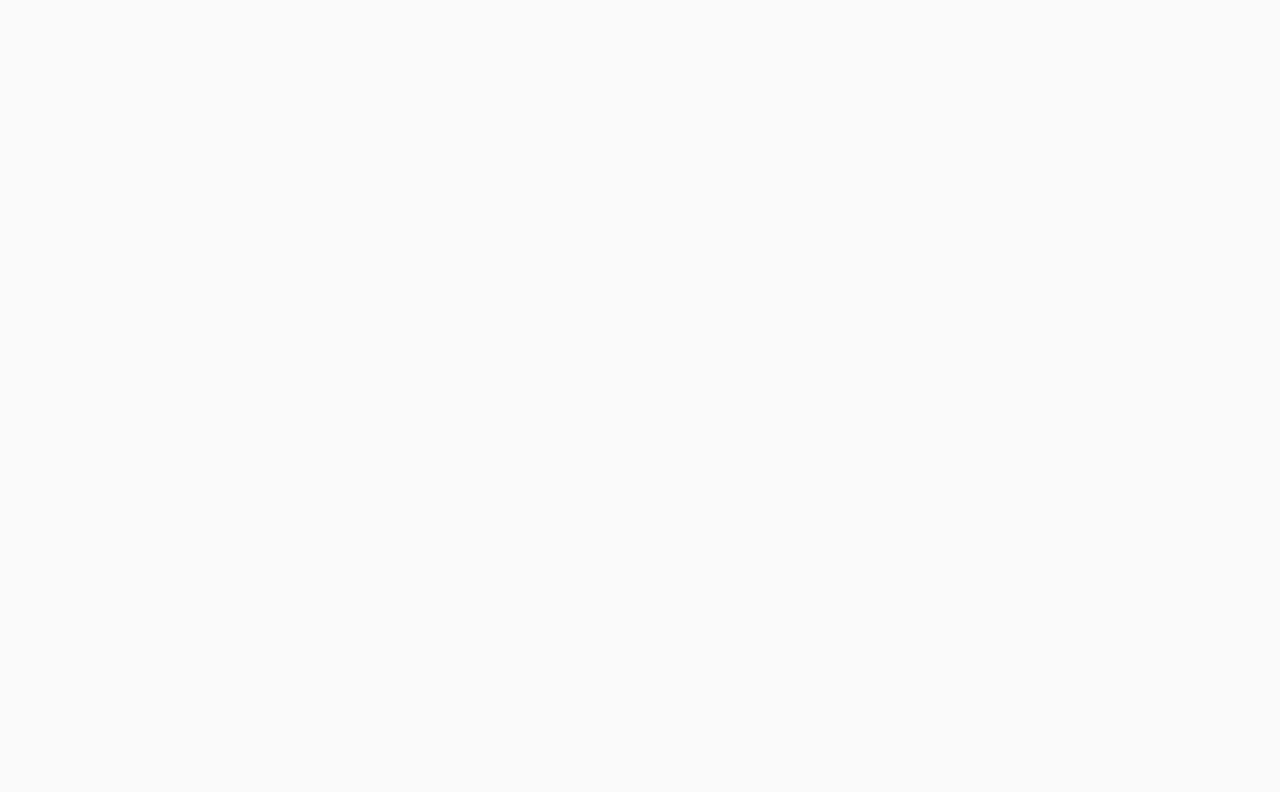
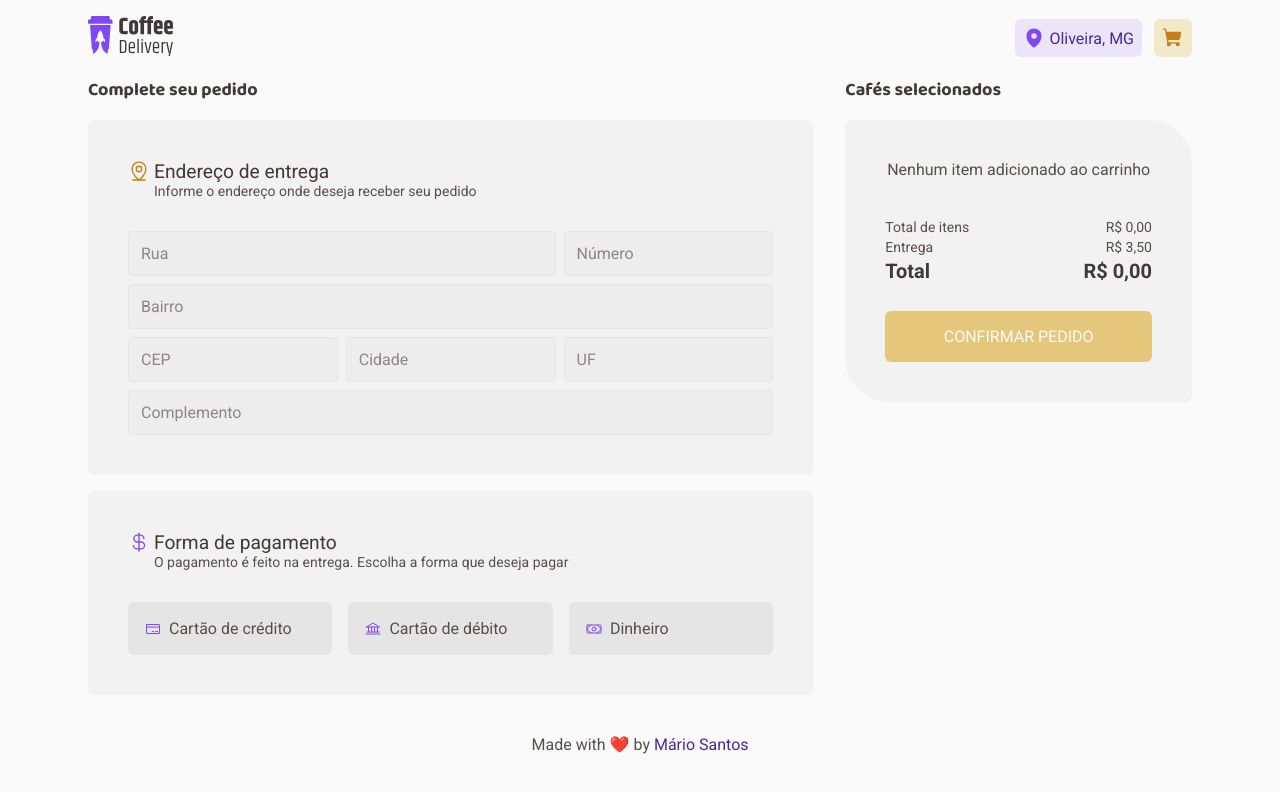
Before and after one commit to mariosantosdev/coffee-delivery, a React (Vite) app: page /checkout in a window 1280 px wide. Before the commit this address had no page. Shown: the top 792 px of the page. Built offline with nearby package versions, Linux system fonts and the light colour scheme.

Commit message:
create checkout page

```diff
--- a/src/Router.tsx
+++ b/src/Router.tsx
@@ -1,12 +1,14 @@
 import { Route, Routes } from "react-router-dom";
 import { HomePage } from "~/pages/Home";
 import { PublicLayout } from "~/layouts/Public";
+import { CheckoutPage } from "./pages/Checkout";
 
 export const Router = () => {
   return (
     <Routes>
       <Route path="/" element={<PublicLayout />}>
         <Route path="/" element={<HomePage />} />
+        <Route path="/checkout" element={<CheckoutPage />} />
       </Route>
     </Routes>
   );
--- /dev/null
+++ b/src/pages/Checkout/index.tsx
@@ -0,0 +1,34 @@
+import { FormProvider, SubmitHandler, useForm } from "react-hook-form";
+import { CartDetails } from "./components/CartDetails";
+import { CheckoutDetails } from "./components/CheckoutDetails";
+import { CheckoutContainer } from "./styles";
+
+type CheckoutFormData = {
+  postalCode: string;
+  street: string;
+  number: string;
+  complement?: string;
+  neighborhood: string;
+  city: string;
+  state: string;
+  payments: "credit" | "debit" | "cash";
+};
+
+export function CheckoutPage() {
+  const form = useForm<CheckoutFormData>();
+  const { handleSubmit } = form;
+
+  const onSubmit: SubmitHandler<CheckoutFormData> = (data) => {
+    console.log(data);
+  };
+
+  return (
+    <FormProvider {...form}>
+      <CheckoutContainer onSubmit={handleSubmit(onSubmit)}>
+        <CheckoutDetails />
+
+        <CartDetails />
+      </CheckoutContainer>
+    </FormProvider>
+  );
+}
--- /dev/null
+++ b/src/pages/Checkout/styles.ts
@@ -0,0 +1,9 @@
+import styled from "styled-components";
+
+export const CheckoutContainer = styled.form`
+  display: grid;
+  grid-template-columns: repeat(3, 1fr);
+  grid-template-areas: "checkout-details checkout-details cart-details";
+
+  gap: 2rem;
+`;
```
